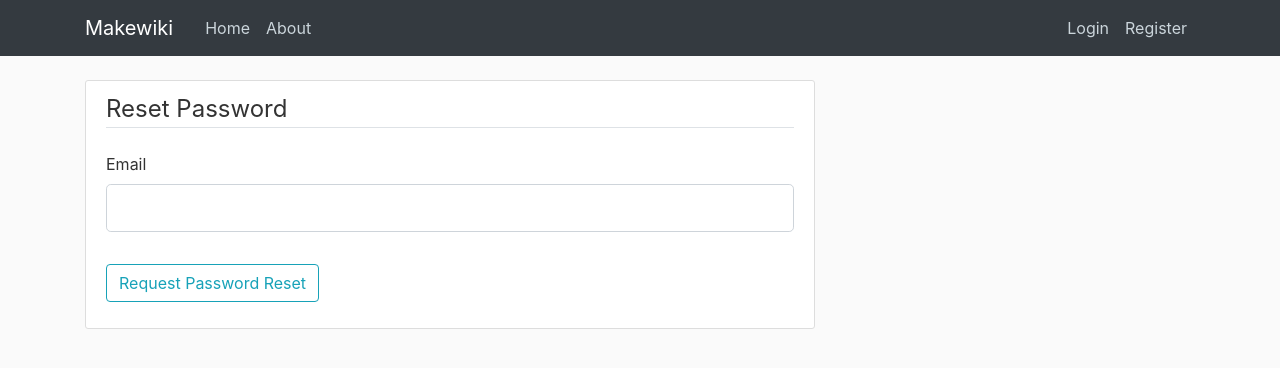
After one commit to liyaSileshi/makewiki-flask, a Flask app: page /reset_password in a window 1280 px wide. The commit adds this page. Shown: the top 368 px of the page. Run offline with Flask 2, Linux system fonts and the light colour scheme.

Commit message:
forgot password working

```diff
--- a/makewiki/forms.py
+++ b/makewiki/forms.py
@@ -35,3 +35,22 @@ class PostForm(FlaskForm):
   title = StringField('Title', validators=[DataRequired()])
   content = TextAreaField('Content', validators=[DataRequired()])
   submit = SubmitField('Post')
+
+#forgot password form
+class RequestResetForm(FlaskForm):
+  email = StringField('Email',
+                      validators=[DataRequired(), Email()])
+  submit = SubmitField('Request Password Reset')
+
+  def validate_email(self, email):
+    user = User.query.filter_by(email=email.data).first()
+    #if user exists throw an error
+    if user is None:
+      raise ValidationError('There is no account with that email. You must register first.')
+
+#reset password form
+class ResetPasswordForm(FlaskForm):
+  password = PasswordField('Password', validators=[DataRequired()])
+  confirm_password = PasswordField('Confirm Password',
+                      validators=[DataRequired(), EqualTo('password')])
+  submit = SubmitField('Reset Password')
--- a/makewiki/routes.py
+++ b/makewiki/routes.py
@@ -1,9 +1,10 @@
 from flask import render_template, url_for, flash, redirect, request, abort
-from makewiki.forms import RegistrationForm, LoginForm, PostForm
+from makewiki.forms import (RegistrationForm, LoginForm, PostForm,
+                          RequestResetForm, ResetPasswordForm)
 from makewiki.models import User, Post
-from makewiki import app, db, bcrypt
+from makewiki import app, db, bcrypt, mail
 from flask_login import login_user, current_user, logout_user, login_required
-
+from flask_mail import Message
 
 @app.route("/")
 @app.route("/home")
@@ -107,7 +108,6 @@ def update_post(post_id):
   return render_template('create_post.html', title='Update Post',
                         form=form, legend='Update Post')
 
-
 #delete a post
 @app.route("/post/<int:post_id>/delete", methods=['POST'])
 @login_required
@@ -120,3 +120,50 @@ def delete_post(post_id):
   db.session.commit()
   flash('Your post has been deleted!', 'success')
   return redirect(url_for('home'))
+
+
+def send_reset_email(user):
+  token = user.get_reset_token()
+  msg = Message('Password Reset Request',
+                sender='noreply@demo.com',
+                recipients=[user.email])
+  msg.body  = f'''To reset your password, visit the following link:
+{url_for('reset_token', token=token, _external=True)}
+
+If you did not make this request then simply ignore this email and no changes will be made.
+'''
+  #send the message
+  mail.send(msg)
+
+#forgot password routes
+@app.route("/reset_password", methods=['GET', 'POST'])
+def reset_request(): #enter email to request password request
+  if current_user.is_authenticated: #to make sure users are logged out before they reset their password
+    return redirect(url_for('home'))
+  form = RequestResetForm()
+  if form.validate_on_submit():
+    user = User.query.filter_by(email=form.email.data).first() #grab the user with the email
+    send_reset_email(user)
+    flash('An email has been sent with instructions to reset your password.', 'info')
+    return redirect(url_for('login'))
+  return render_template('reset_request.html', title='Reset Password', form=form)
+
+@app.route("/reset_password/<token>", methods=['GET', 'POST'])
+def reset_token(token):
+  if current_user.is_authenticated: #to make sure users are logged out before they reset their password
+    return redirect(url_for('home'))
+  user = User.verify_reset_token(token)
+  if not user: #if the token the user entered was invalid/expired
+    flash('That is an invalid or expired token', 'warning')
+    return redirect(url_for('reset_request'))
+  form = ResetPasswordForm()
+  if form.validate_on_submit():
+    #hash the pw
+    hashed_password = bcrypt.generate_password_hash(form.password.data).decode('utf-8')
+    user.password = hashed_password
+    #add and commit
+    db.session.commit()
+
+    flash(f'Your password has been updated! You are now able to log in', 'success')
+    return redirect(url_for('login')) #redirect to login page
+  return render_template('reset_token.html', title='Reset Password', form=form)
--- a/makewiki/templates/login.html
+++ b/makewiki/templates/login.html
@@ -40,10 +40,10 @@
     </fieldset>
     <div class="form-group">
       {{ form.submit(class="btn btn-outline-info") }}
+      <small class="text-muted ml-2">
+        <a href="{{ url_for('reset_request') }}"> Forgot Password?</a>
+      </small>
     </div>
-    <small class="text-muted ml-2">
-      <a href="#"> Forgot Password?</a>
-    </small>
   </form>
 </div>
 <div class="border-top pt-3">
--- /dev/null
+++ b/makewiki/templates/reset_request.html
@@ -0,0 +1,28 @@
+{% extends "base.html"%}
+{% block content%}
+<div class="content-section">
+  <form method="POST" action="">
+    <!-- hidden tag for csrf -->
+    {{ form.hidden_tag() }}
+    <fieldset class="form-group">
+      <legend class="border-bottom mb-4">Reset Password</legend>
+      <div class="form-group">
+        {{ form.email.label(class="form-control-label")}}
+        {% if form.email.errors %}
+          {{ form.email(class="form-control form-control-lg is-invalid")}}
+          <div class="invalid-feedback">
+            {% for error in form.email.errors %}
+              <span>{{ error }}</span>
+            {% endfor %}
+          </div>
+        {% else %}
+            {{ form.email(class="form-control form-control-lg")}}
+        {% endif %}
+      </div>
+    </fieldset>
+    <div class="form-group">
+      {{ form.submit(class="btn btn-outline-info") }}
+    </div>
+  </form>
+</div>
+{% endblock content %}
--- a/requirements.txt
+++ b/requirements.txt
@@ -1,4 +1,5 @@
 bcrypt==3.2.0
+blinker==1.4
 cffi==1.14.4
 click==7.1.2
 dnspython==2.0.0
@@ -6,6 +7,7 @@ email-validator==1.1.2
 Flask==1.1.2
 Flask-Bcrypt==0.7.1
 Flask-Login==0.5.0
+Flask-Mail==0.9.1
 Flask-SQLAlchemy==2.4.4
 Flask-WTF==0.14.3
 idna==2.10
```
Also changed, not shown: makewiki/__init__.py (+9 -0 lines), makewiki/models.py (+20 -1 lines), makewiki/templates/reset_token.html (added, +41 -0 lines), README.md, makewiki/site.db, 1 other file.
